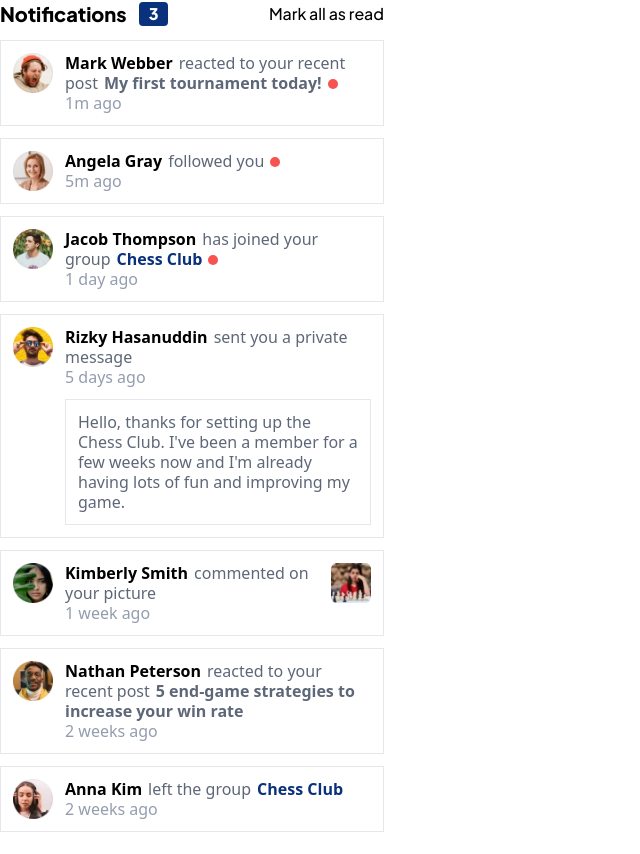
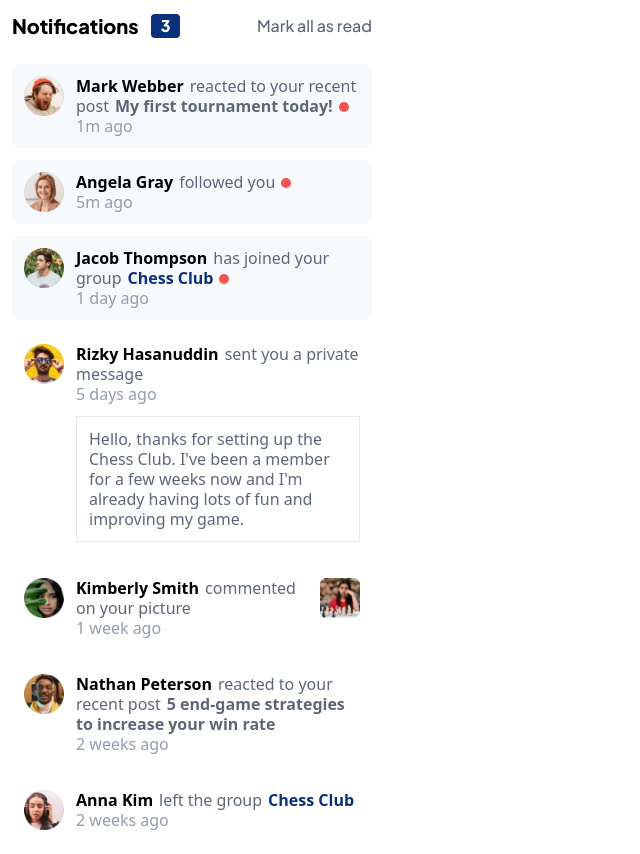
Before and after one commit to Brian-Lin-2/frontend-mentor-notifications, a React (Vite) app: page / in a window 1280 px wide. Shown: the whole page, without its empty margins (0-640 px from the left). Built offline with nearby package versions, Linux system fonts and the light colour scheme.

Commit message:
Fix margins, add unread bg color

```diff
--- a/src/App.jsx
+++ b/src/App.jsx
@@ -68,9 +68,9 @@ export default function App() {
 
   return (
     <div className="w-96">
-      <div className="font-pj-sans flex justify-between">
+      <div className="font-pj-sans flex justify-between p-3">
         <h1 className="font-extrabold text-xl flex items-center gap-3">Notifications <span className="text-white text-base bg-blue px-2.5 rounded">3</span></h1>
-        <button>Mark all as read</button>
+        <button className="text-dark-grayish-blue">Mark all as read</button>
       </div>
 
       {notifications.map(notification => {
--- a/src/Notification.jsx
+++ b/src/Notification.jsx
@@ -1,6 +1,12 @@
 function Reaction({ notification }) {
+  let style = "flex p-3 m-3 items-start gap-3 leading-5";
+
+  if (notification.unread) {
+    style = "flex p-3 m-3 items-start gap-3 leading-5 bg-vl-grayish-blue rounded-lg"
+  }
+
   return (
-    <div className="flex p-3 my-3 border items-start gap-3 leading-5">
+    <div className={style}>
       <img className="w-10" src={notification.profile} />
 
       <div>
@@ -18,8 +24,14 @@ function Reaction({ notification }) {
 }
 
 function Follow({ notification }) {
+  let style = "flex p-3 m-3 items-start gap-3 leading-5";
+
+  if (notification.unread) {
+    style = "flex p-3 m-3 items-start gap-3 leading-5 bg-vl-grayish-blue rounded-lg"
+  }
+
   return (
-    <div className="flex p-3 my-3 border items-start gap-3 leading-5">
+    <div className={style}>
       <img className="w-10" src={notification.profile} />
 
       <div>
@@ -36,8 +48,14 @@ function Follow({ notification }) {
 }
 
 function Group({ notification }) {
+  let style = "flex p-3 m-3 items-start gap-3 leading-5";
+
+  if (notification.unread) {
+    style = "flex p-3 m-3 items-start gap-3 leading-5 bg-vl-grayish-blue rounded-lg"
+  }
+
   return (
-    <div className="flex p-3 my-3 border items-start gap-3 leading-5">
+    <div className={style}>
       <img className="w-10" src={notification.profile} />
 
       <div>
@@ -55,8 +73,14 @@ function Group({ notification }) {
 }
 
 function Comment({ notification }) {
+  let style = "flex p-3 m-3 items-start gap-3 leading-5";
+
+  if (notification.unread) {
+    style = "flex p-3 m-3 items-start gap-3 leading-5 bg-vl-grayish-blue rounded-lg"
+  }
+
   return (
-    <div className="flex p-3 my-3 border items-start gap-3 leading-5">
+    <div className={style}>
       <img className="w-10" src={notification.profile} />
 
       <div>
@@ -75,8 +99,14 @@ function Comment({ notification }) {
 }
 
 function Message({ notification }) {
+  let style = "flex p-3 m-3 items-start gap-3 leading-5";
+
+  if (notification.unread) {
+    style = "flex p-3 m-3 items-start gap-3 leading-5 bg-vl-grayish-blue rounded-lg"
+  }
+
   return (
-    <div className="flex p-3 my-3 border items-start gap-3 leading-5">
+    <div className={style}>
       <img className="w-10" src={notification.profile} />
 
       <div>
```
